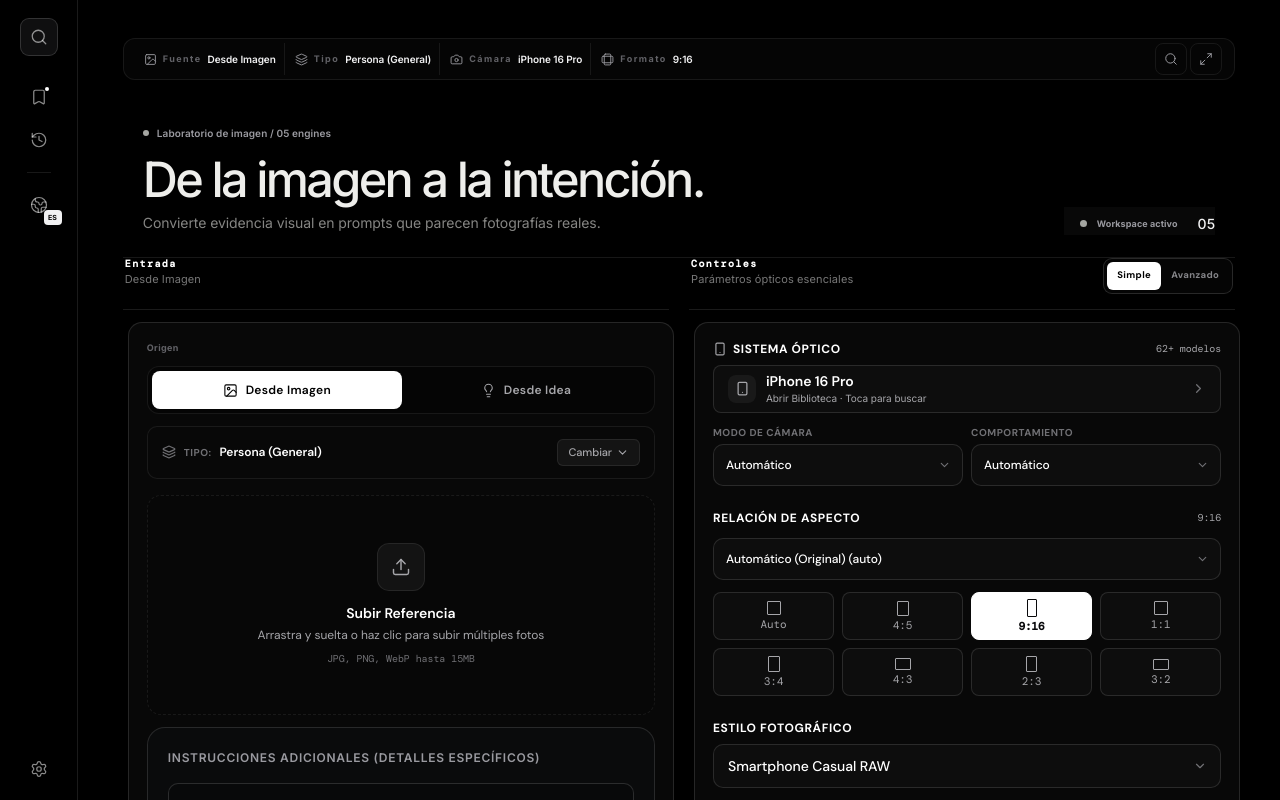
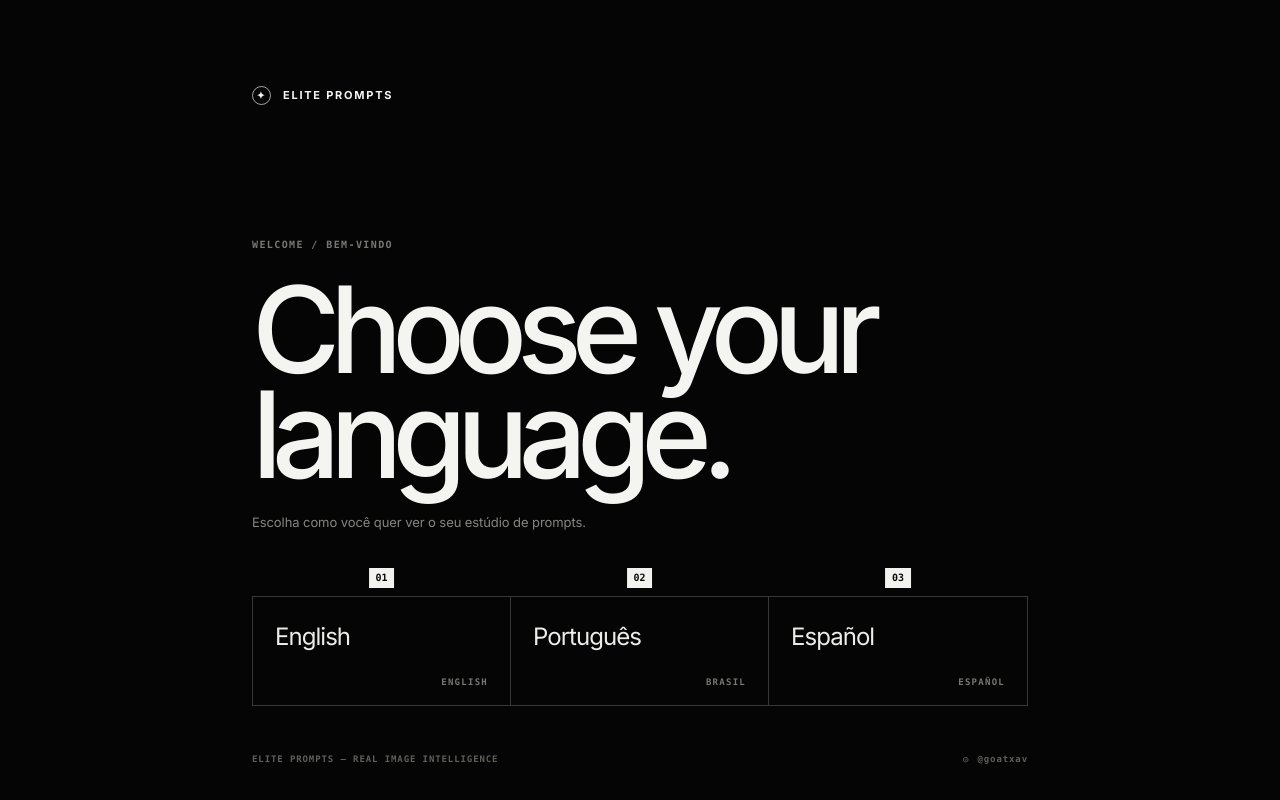
Before and after one commit to Luvvperry/elite-prompts, a React (Vite) app: page / in a window 1280 px wide. Shown: the top 800 px of the page. Built offline with nearby package versions, Linux system fonts and the light colour scheme; a web font is replaced by a local one.

Commit message:
feat: add reference-style language entry and Instagram link

```diff
--- a/App.tsx
+++ b/App.tsx
@@ -36,6 +36,7 @@ import CommandPalette from './components/CommandPalette';
 import MobileCommandDock from './components/MobileCommandDock';
 import ToastHost, { ToastPayload } from './components/ToastHost';
 import CosmicCanvas from './components/CosmicCanvas';
+import LanguageGate from './components/LanguageGate';
 
 
 const normalizeInterfaceLanguage = (value: string | null | undefined): Language => {
@@ -282,7 +283,12 @@ const App: React.FC = () => {
     const urlLang = new URLSearchParams(window.location.search).get('lang');
     if (urlLang) return normalizeInterfaceLanguage(urlLang);
     const stored = localStorage.getItem('ep_lang');
-    return stored ? normalizeInterfaceLanguage(stored) : 'es';
+    return stored ? normalizeInterfaceLanguage(stored) : 'en';
+  });
+
+  const [hasChosenLanguage, setHasChosenLanguage] = useState<boolean>(() => {
+    const urlLang = new URLSearchParams(window.location.search).get('lang');
+    return Boolean(urlLang || localStorage.getItem('ep_language_chosen'));
   });
 
   const [promptLang, setPromptLang] = useState<PromptLanguage>(() => {
@@ -368,6 +374,15 @@ const App: React.FC = () => {
     localStorage.setItem('ep_lang', lang);
     document.documentElement.lang = lang === 'pt' ? 'pt-BR' : lang;
   }, [lang]);
+
+  const handleChooseLanguage = useCallback((nextLanguage: Language) => {
+    setLang(nextLanguage);
+    setPromptLang(nextLanguage);
+    setHasChosenLanguage(true);
+    localStorage.setItem('ep_language_chosen', 'true');
+    localStorage.setItem('ep_lang', nextLanguage);
+    localStorage.setItem('ep_prompt_lang', nextLanguage);
+  }, []);
 
   useEffect(() => {
     localStorage.setItem('ep_prompt_lang', promptLang);
@@ -655,6 +670,8 @@ const App: React.FC = () => {
 
   return (
     <div className={`app-shell min-h-screen selection:bg-zinc-900 selection:text-white dark:selection:bg-white dark:selection:text-zinc-950 flex flex-col relative transition-colors duration-200 ${focusMode ? 'is-focus-mode' : ''}`}>
+      {!hasChosenLanguage && <LanguageGate onChoose={handleChooseLanguage} />}
+      <div className={hasChosenLanguage ? '' : 'language-gated-app'} aria-hidden={!hasChosenLanguage}>
       <div className="ep-universe" aria-hidden="true">
         <CosmicCanvas />
         <span className="ep-universe-nebula ep-universe-nebula-a" />
@@ -819,9 +836,11 @@ const App: React.FC = () => {
         </main>
       </div>
 
-      <footer className="studio-footer mt-auto lg:pl-[64px]">
-        <span className="studio-footer-line" />
-        <span className="studio-footer-credit"><i aria-hidden="true">✦</i> Made by xavi</span>
+      <footer className="studio-footer mt-auto lg:pl-[64px]" aria-label="Elite Prompts footer">
+        <a className="studio-instagram-link" href="https://www.instagram.com/goatxav/" target="_blank" rel="noreferrer" aria-label="Open @goatxav on Instagram">
+          <span className="studio-instagram-symbol" aria-hidden="true">◎</span>
+          <span>@goatxav</span>
+        </a>
       </footer>
 
       {/* 4. Presets Modal */}
@@ -917,6 +936,7 @@ const App: React.FC = () => {
 
       <ToastHost toast={toast} onClose={() => setToast(null)} />
 
+      </div>
     </div>
   );
 };
--- /dev/null
+++ b/components/LanguageGate.tsx
@@ -0,0 +1,64 @@
+import React from 'react';
+import { Language } from '../types';
+
+interface LanguageGateProps {
+  onChoose: (language: Language) => void;
+}
+
+const options: Array<{ language: Language; name: string; native: string }> = [
+  { language: 'en', name: 'English', native: 'ENGLISH' },
+  { language: 'pt', name: 'Português', native: 'BRASIL' },
+  { language: 'es', name: 'Español', native: 'ESPAÑOL' }
+];
+
+const LanguageGate: React.FC<LanguageGateProps> = ({ onChoose }) => {
+  return (
+    <main className="language-gate" aria-labelledby="language-gate-title">
+      <div className="language-gate-inner">
+        <header className="language-gate-brand">
+          <span className="language-gate-mark" aria-hidden="true">✦</span>
+          <span>ELITE PROMPTS</span>
+        </header>
+
+        <section className="language-gate-hero">
+          <p className="language-gate-kicker">WELCOME / BEM-VINDO</p>
+          <h1 id="language-gate-title">Choose your<br />language.</h1>
+          <p className="language-gate-subtitle">Escolha como você quer ver o seu estúdio de prompts.</p>
+        </section>
+
+        <div className="language-gate-options" role="list" aria-label="Choose language">
+          {options.map((option, index) => (
+            <button
+              key={option.language}
+              type="button"
+              className="language-gate-option"
+              onClick={() => onChoose(option.language)}
+              role="listitem"
+            >
+              <span className="language-gate-option-number">0{index + 1}</span>
+              <span className="language-gate-option-name">{option.name}</span>
+              <span className="language-gate-option-native">{option.native}</span>
+            </button>
+          ))}
+        </div>
+
+        <footer className="language-gate-footer">
+          <span>ELITE PROMPTS — REAL IMAGE INTELLIGENCE</span>
+          <a
+            href="https://www.instagram.com/goatxav/"
+            target="_blank"
+            rel="noreferrer"
+            className="language-gate-instagram"
+            aria-label="Open @goatxav on Instagram"
+            title="@goatxav"
+          >
+            <span className="language-gate-instagram-symbol" aria-hidden="true">◎</span>
+            <span>@goatxav</span>
+          </a>
+        </footer>
+      </div>
+    </main>
+  );
+};
+
+export default LanguageGate;
--- a/index.css
+++ b/index.css
@@ -2114,3 +2114,48 @@ html, body, #root, .app-shell, .pro-shell, .studio-main { background: #000 !impo
   }
   .studio-output-pane { position: static !important; }
 }
+
+/* ENKIE-INSPIRED ENTRY — minimal language choice before the studio. */
+.language-gated-app { display: none !important; }
+.language-gate {
+  position: fixed; inset: 0; z-index: 9999; min-height: 100svh; overflow: auto;
+  display: flex; align-items: center; justify-content: center; background: #050505; color: #f4f4f1;
+  font-family: Inter, -apple-system, BlinkMacSystemFont, "Helvetica Neue", Arial, sans-serif;
+}
+.language-gate-inner {
+  width: min(100%, 920px); min-height: 100svh; padding: clamp(34px, 7vw, 86px) clamp(22px, 7vw, 72px) 34px;
+  display: flex; flex-direction: column; justify-content: space-between;
+}
+.language-gate-brand { display: flex; align-items: center; gap: 12px; color: #f5f5f2; font-size: 11px; font-weight: 700; letter-spacing: .16em; }
+.language-gate-mark { width: 19px; height: 19px; display: grid; place-items: center; border: 1px solid rgba(255,255,255,.62); border-radius: 50%; font-size: 10px; }
+.language-gate-hero { margin: auto 0 clamp(42px, 8vh, 84px); }
+.language-gate-kicker { margin: 0 0 26px; color: #777773; font: 600 10px/1.2 "SFMono-Regular", Consolas, monospace; letter-spacing: .14em; text-transform: uppercase; }
+.language-gate-hero h1 { max-width: 720px; margin: 0; color: #f4f4f1; font-size: clamp(3.7rem, 9.4vw, 8rem); line-height: .87; letter-spacing: -.085em; font-weight: 500; }
+.language-gate-subtitle { margin: 25px 0 0; color: #858581; font-size: 13px; line-height: 1.6; }
+.language-gate-options { display: grid; grid-template-columns: repeat(3, minmax(0, 1fr)); border: 1px solid rgba(255,255,255,.2); }
+.language-gate-option { position: relative; min-height: 108px; padding: 22px 22px 18px; display: flex; flex-direction: column; align-items: flex-start; justify-content: space-between; gap: 18px; border: 0; border-right: 1px solid rgba(255,255,255,.2); color: #ecece9; background: transparent; text-align: left; cursor: pointer; transition: background .18s ease, color .18s ease; }
+.language-gate-option:last-child { border-right: 0; }
+.language-gate-option:hover, .language-gate-option:focus-visible { color: #050505; background: #f2f2ef; outline: none; }
+.language-gate-option:active { transform: scale(.99); }
+.language-gate-option-number { position: absolute; top: -29px; left: 50%; padding: 5px 7px; color: #0a0a0a; background: #f2f2ef; font: 700 10px/1 "SFMono-Regular", Consolas, monospace; transform: translateX(-50%); }
+.language-gate-option-name { font-size: clamp(17px, 2vw, 24px); letter-spacing: -.04em; }
+.language-gate-option-native { align-self: flex-end; color: #777773; font: 600 9px/1 "SFMono-Regular", Consolas, monospace; letter-spacing: .14em; }
+.language-gate-option:hover .language-gate-option-native, .language-gate-option:focus-visible .language-gate-option-native { color: #555550; }
+.language-gate-footer { margin-top: 48px; display: flex; align-items: center; justify-content: space-between; gap: 20px; color: #5f5f5b; font: 600 9px/1.3 "SFMono-Regular", Consolas, monospace; letter-spacing: .1em; }
+.language-gate-instagram, .studio-instagram-link { display: inline-flex; align-items: center; gap: 8px; color: inherit; text-decoration: none; transition: color .18s ease; }
+.language-gate-instagram:hover, .studio-instagram-link:hover { color: #fff; }
+.studio-footer { height: 52px !important; padding: 0 20px 22px !important; display: flex; align-items: flex-end; justify-content: center; }
+.studio-instagram-link { color: #777773; font: 600 10px/1 Inter, -apple-system, BlinkMacSystemFont, "Segoe UI", sans-serif; letter-spacing: .06em; }
+.studio-instagram-symbol { width: 18px; height: 18px; display: grid; place-items: center; border: 1px solid currentColor; border-radius: 5px; font-size: 17px; line-height: 1; }
+@media (max-width: 640px) {
+  .language-gate-inner { padding: 28px 18px 24px; }
+  .language-gate-hero { margin-top: 18vh; margin-bottom: 62px; }
+  .language-gate-hero h1 { font-size: clamp(3.5rem, 17vw, 6rem); }
+  .language-gate-options { grid-template-columns: 1fr; }
+  .language-gate-option { min-height: 78px; padding: 17px 18px; flex-direction: row; align-items: center; }
+  .language-gate-option { border-right: 0; border-bottom: 1px solid rgba(255,255,255,.2); }
+  .language-gate-option:last-child { border-bottom: 0; }
+  .language-gate-option-number { top: 50%; left: auto; right: 18px; transform: translateY(-50%); }
+  .language-gate-option-native { margin-left: auto; margin-right: 34px; }
+  .language-gate-footer { align-items: flex-start; flex-direction: column; gap: 18px; }
+}
```
